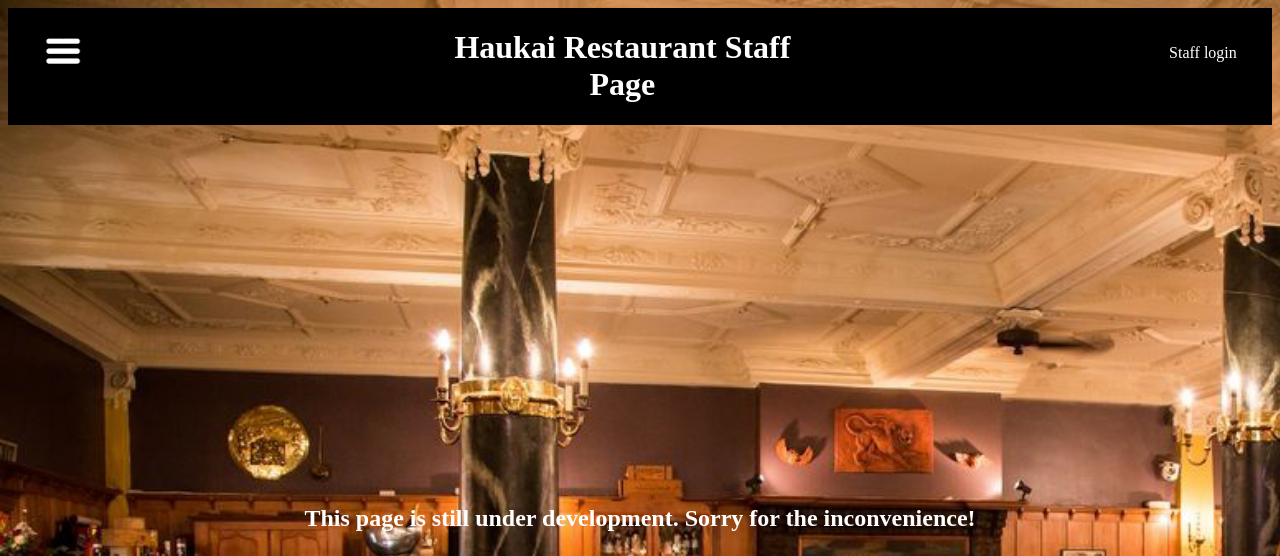
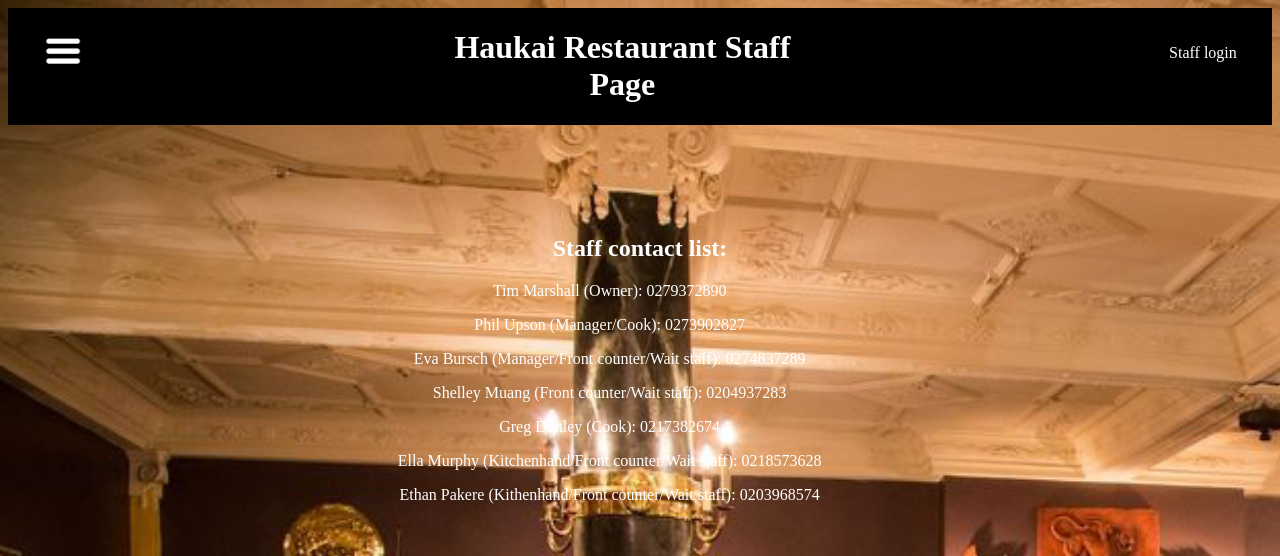
Before and after one commit to TimMarshall93/BIT607-Assignment-3, a PHP site: page /private/staff.html in a window 1280 px wide. Shown: the top 556 px of the page. Run offline with PHP 8.4, Linux system fonts and the light colour scheme.

Commit message:
Staff login page update

```diff
--- a/web/private/staff.html
+++ b/web/private/staff.html
@@ -59,11 +59,23 @@
      <!-- Here is our page's main content
  -->
      <main>
-       <br><br><br><br><br><br><br><br><br><br><br><br><br><br><br><br><br><br><br><br>
+       <br><br><br><br><br>
        <h2>
-        This page is still under development. Sorry for the inconvenience!
+        Staff contact list:
        </h2>
-       <br><br><br><br><br><br><br><br><br><br><br><br><br><br><br><br><br><br><br><br>
+       <div class="staff-contact">
+       <p>Tim Marshall (Owner): 0279372890</p>
+       <p>Phil Upson (Manager/Cook): 0273902827</p>
+       <p>Eva Bursch (Manager/Front counter/Wait staff): 0274837289</p>
+       <p>Shelley Muang (Front counter/Wait staff): 0204937283</p>
+       <p>Greg Dunley (Cook): 0217382674</p>
+       <p>Ella Murphy (Kitchenhand/Front counter/Wait staff): 0218573628</p>
+       <p>Ethan Pakere (Kithenhand/Front counter/Wait staff): 0203968574</p>
+       </div>
+       <br>
+       <br>
+       <iframe src="https://calendar.google.com/calendar/embed?src=6469d736b9e2550f0e10480fe23de76ee61efd8dee563becea7102f38aa0759b%40group.calendar.google.com&ctz=Pacific%2FAuckland" style="border: 0" title="staff-roster" width="800" height="600"></iframe>
+       <br><br><br><br><br>
      </main>
 
      <!-- And here is our main footer that is
--- a/web/styles/styles.css
+++ b/web/styles/styles.css
@@ -48,6 +48,14 @@ ul
 ol
 {
     text-align: left;
+}
+
+.staff-contact
+{
+
+    width: 94vw;
+    min-width: 350px;
+    text-align: center;
 }
 
 .column1
```
